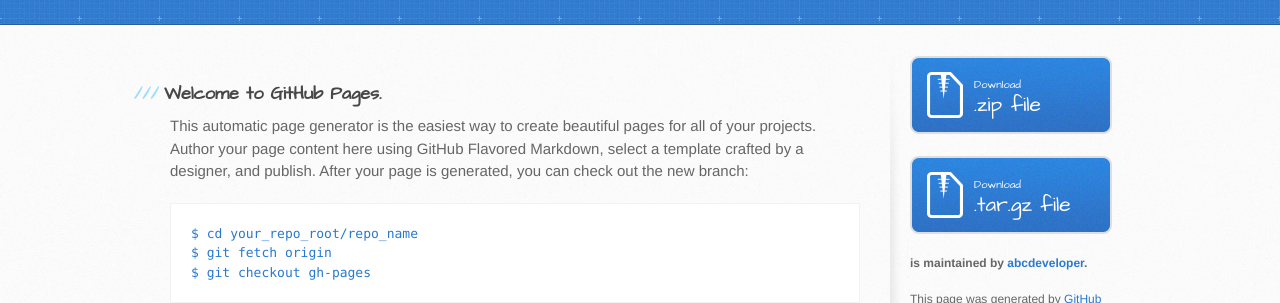
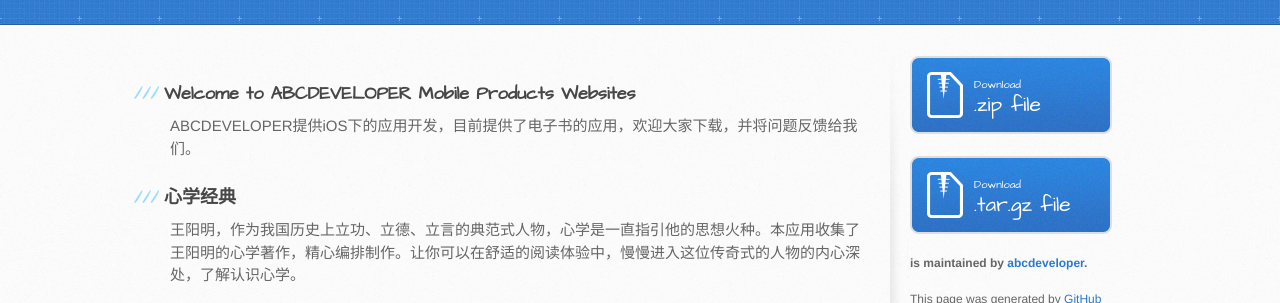
Before and after one commit to abcdeveloper/mobileproducts, a plain HTML site: page index.html in a window 1280 px wide. Shown: the part 142-445 px from the top of the page. Drawn offline with Linux system fonts and the light colour scheme; a script that the page names is missing.

Commit message:
Update index.html

```diff
--- a/index.html
+++ b/index.html
@@ -28,34 +28,17 @@
     <div id="content-wrapper">
       <div class="inner clearfix">
         <section id="main-content">
-          <h3>Welcome to GitHub Pages.</h3>
+          <h3>Welcome to ABCDEVELOPER Mobile Products Websites</h3>
 
-<p>This automatic page generator is the easiest way to create beautiful pages for all of your projects. Author your page content here using GitHub Flavored Markdown, select a template crafted by a designer, and publish. After your page is generated, you can check out the new branch:</p>
+<p>ABCDEVELOPER提供iOS下的应用开发，目前提供了电子书的应用，欢迎大家下载，并将问题反馈给我们。</p>
 
-<pre><code>$ cd your_repo_root/repo_name
-$ git fetch origin
-$ git checkout gh-pages
-</code></pre>
 
-<p>If you're using the GitHub for Mac, simply sync your repository and you'll see the new branch.</p>
 
-<h3>Designer Templates</h3>
+<h3>心学经典</h3>
 
-<p>We've crafted some handsome templates for you to use. Go ahead and continue to layouts to browse through them. You can easily go back to edit your page before publishing. After publishing your page, you can revisit the page generator and switch to another theme. Your Page content will be preserved if it remained markdown format.</p>
+<p>王阳明，作为我国历史上立功、立德、立言的典范式人物，心学是一直指引他的思想火种。本应用收集了王阳明的心学著作，精心编排制作。让你可以在舒适的阅读体验中，慢慢进入这位传奇式的人物的内心深处，了解认识心学。</p>
 
-<h3>Rather Drive Stick?</h3>
-
-<p>If you prefer to not use the automatic generator, push a branch named <code>gh-pages</code> to your repository to create a page manually. In addition to supporting regular HTML content, GitHub Pages support Jekyll, a simple, blog aware static site generator written by our own Tom Preston-Werner. Jekyll makes it easy to create site-wide headers and footers without having to copy them across every page. It also offers intelligent blog support and other advanced templating features.</p>
-
-<h3>Authors and Contributors</h3>
-
-<p>You can <a href="https://github.com/blog/821" class="user-mention">@mention</a> a GitHub username to generate a link to their profile. The resulting <code>&lt;a&gt;</code> element will link to the contributor's GitHub Profile. For example: In 2007, Chris Wanstrath (<a href="https://github.com/defunkt" class="user-mention">@defunkt</a>), PJ Hyett (<a href="https://github.com/pjhyett" class="user-mention">@pjhyett</a>), and Tom Preston-Werner (<a href="https://github.com/mojombo" class="user-mention">@mojombo</a>) founded GitHub.</p>
-
-<h3>Support or Contact</h3>
-
-<p>Having trouble with Pages? Check out the documentation at <a href="http://help.github.com/pages">http://help.github.com/pages</a> or contact <a href="mailto:support@github.com">support@github.com</a> and we’ll help you sort it out.</p>
-
-          <div id="disqus_thread"></div>
+      <div id="disqus_thread"></div>
     <script type="text/javascript">
         /* * * CONFIGURATION VARIABLES: EDIT BEFORE PASTING INTO YOUR WEBPAGE * * */
         var disqus_shortname = 'abcdeveloper'; // required: replace example with your forum shortname
```
